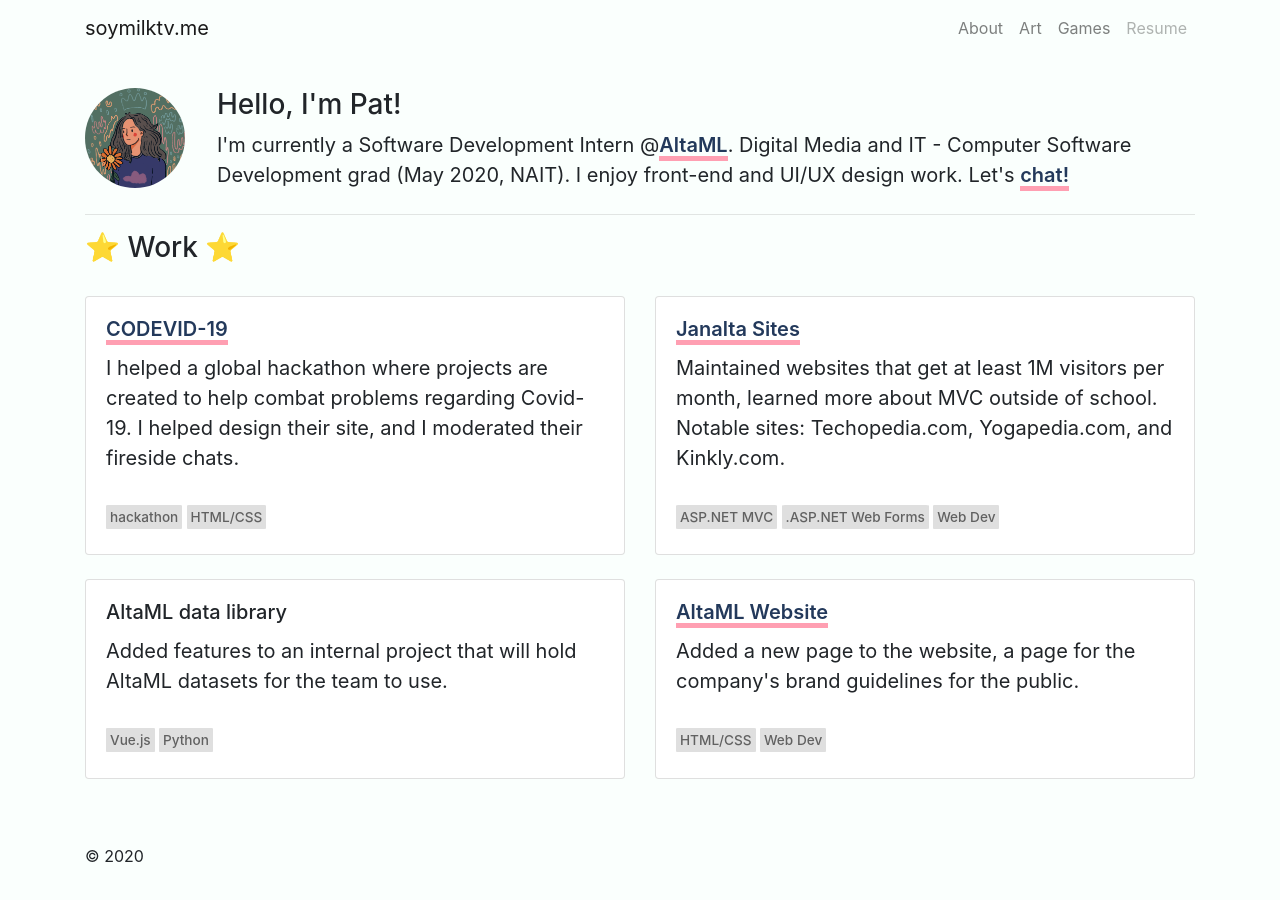
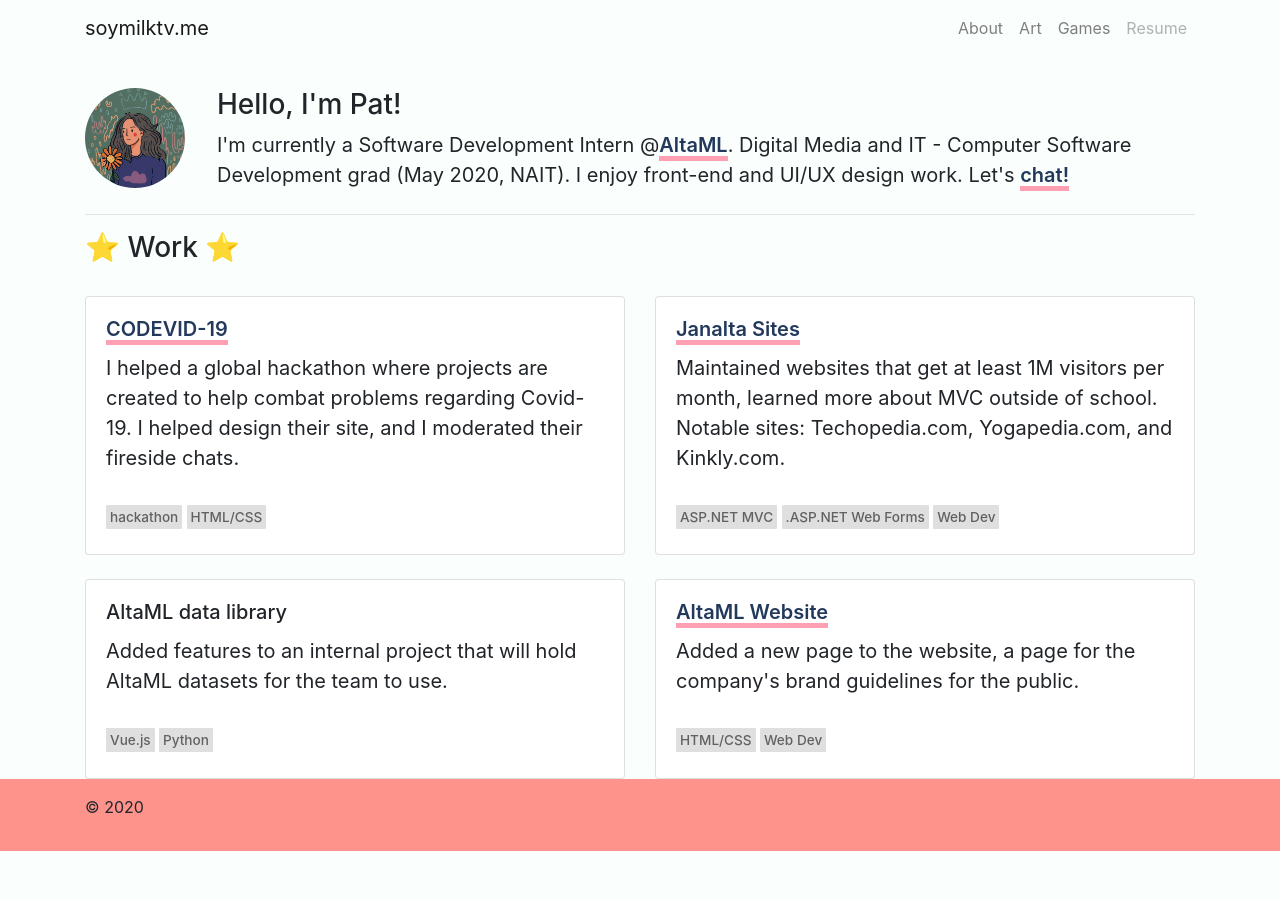
Before and after one commit to pborlongan/pborlongan.github.io, a Jekyll site: the page built from index.html, in a window 1280 px wide. Built offline with Jekyll 4.4.1, drawn with Linux system fonts in a browser that asks for light colours; nearby versions of some CDN libraries; emoji names are drawn with the system emoji font.

Commit message:
Update default.html

```diff
--- a/_layouts/default.html
+++ b/_layouts/default.html
@@ -52,11 +52,11 @@
         </div>
     </main>
 
-    <nav class="fixed-bottom  py-3">
+    <footer class="py-3">
         <div class="container">
             <p>&copy; 2020</p>
         </div>
-    </nav>
+      </footer>
 
     <script src="https://code.jquery.com/jquery-3.2.1.slim.min.js" integrity="sha384-KJ3o2DKtIkvYIK3UENzmM7KCkRr/rE9/Qpg6aAZGJwFDMVNA/GpGFF93hXpG5KkN" crossorigin="anonymous"></script>
     <script src="https://cdnjs.cloudflare.com/ajax/libs/popper.js/1.12.9/umd/popper.min.js" integrity="sha384-ApNbgh9B+Y1QKtv3Rn7W3mgPxhU9K/ScQsAP7hUibX39j7fakFPskvXusvfa0b4Q" crossorigin="anonymous"></script>
```
